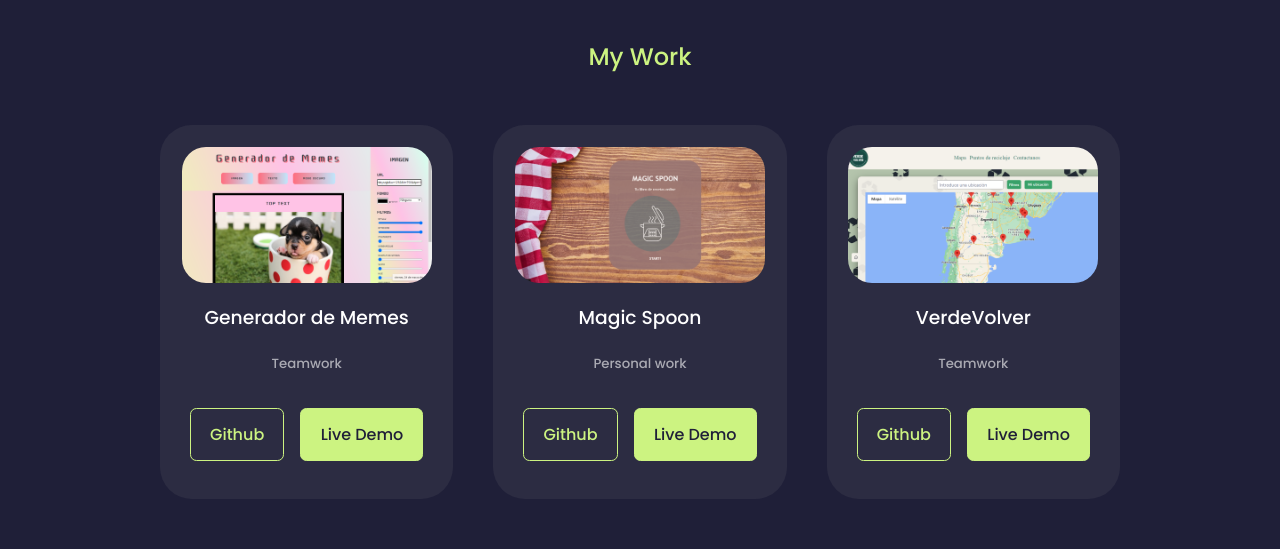
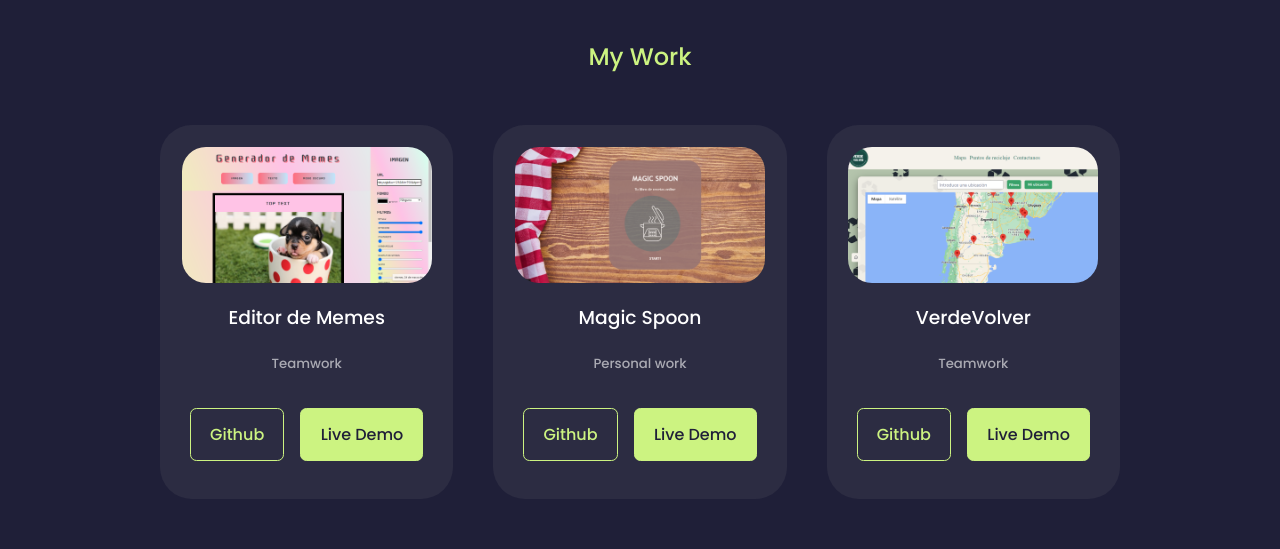
Before and after one commit to SolanaG/sol-portfolio-fullstack, a React (Create React App) app: page / in a window 1280 px wide. Shown: the part 1380-1929 px from the top of the page. Built offline with nearby package versions, Linux system fonts and the light colour scheme.

Commit message:
data-array

```diff
--- a/src/components/work/Work.jsx
+++ b/src/components/work/Work.jsx
@@ -4,20 +4,49 @@ import IMG1 from "../../assets/memes.png";
 import IMG2 from "../../assets/magicspoon.png";
 import IMG3 from "../../assets/verdevolver.png";
 
+const data = [
+  {
+    id: 1,
+    image: IMG1,
+    title: "Editor de Memes",
+    work: "Teamwork",
+    github: "https://github.com/Lupe-Accareddu/Editor-de-Memes",
+    demo: "https://lupe-accareddu.github.io/Editor-de-Memes/",
+  },
+  {
+    id: 2,
+    image: IMG2,
+    title: "Magic Spoon",
+    work: "Personal work",
+    github: "https://github.com/SolanaG/Food-PI",
+    demo: "https://github.com/SolanaG/Food-PI",
+  },
+  {
+    id: 3,
+    image: IMG3,
+    title: "VerdeVolver",
+    work: "Teamwork",
+    github: "https://github.com/natalia-iglesias/VerDeVolver---PF",
+    demo: "https://ver-de-volver-pf.vercel.app/",
+  },
+];
+
 const Work = () => {
   return (
     <section id="work">
       <h2>My Work</h2>
       <div className="container work__container">
-        <article className="work__item">
+        {data.map(({ id, image, title, work, github, demo }) => {
+          return (
+            <article key={id} className="work__item">
               <div className="work__item-img">
-            <img src={IMG1} alt="Memes" />
+                <img src={image} alt={title} />
               </div>
-          <h3>Generador de Memes</h3>
-          <h5>Teamwork</h5>
+              <h3>{title}</h3>
+              <h5>{work}</h5>
               <div className="work__item-cta">
                 <a
-              href="https://github.com/Lupe-Accareddu/Editor-de-Memes"
+                  href={github}
                   className="btn"
                   target="_blank"
                   rel="noreferrer"
@@ -25,7 +54,7 @@ const Work = () => {
                   Github
                 </a>
                 <a
-              href="https://lupe-accareddu.github.io/Editor-de-Memes/"
+                  href={demo}
                   className="btn btn-primary"
                   target="_blank"
                   rel="noreferrer"
@@ -34,56 +63,8 @@ const Work = () => {
                 </a>
               </div>
             </article>
-        <article className="work__item">
-          <div className="work__item-img">
-            <img src={IMG2} alt="MagicSpoon" />
-          </div>
-          <h3>Magic Spoon</h3>
-          <h5>Personal work</h5>
-          <div className="work__item-cta">
-            <a
-              href="https://github.com/SolanaG/Food-PI"
-              className="btn"
-              target="_blank"
-              rel="noreferrer"
-            >
-              Github
-            </a>
-            <a
-              href="https://github.com/SolanaG/Food-PI"
-              className="btn btn-primary"
-              target="_blank"
-              rel="noreferrer"
-            >
-              Live Demo
-            </a>
-          </div>
-        </article>
-        <article className="work__item">
-          <div className="work__item-img">
-            <img src={IMG3} alt="VerdeVolver" />
-          </div>
-          <h3>VerdeVolver</h3>
-          <h5>Teamwork</h5>
-          <div className="work__item-cta">
-            <a
-              href="https://github.com/natalia-iglesias/VerDeVolver---PF"
-              className="btn"
-              target="_blank"
-              rel="noreferrer"
-            >
-              Github
-            </a>
-            <a
-              href="https://ver-de-volver-pf.vercel.app/"
-              className="btn btn-primary"
-              target="_blank"
-              rel="noreferrer"
-            >
-              Live Demo
-            </a>
-          </div>
-        </article>
+          );
+        })}
       </div>
     </section>
   );
--- a/src/index.css
+++ b/src/index.css
@@ -16,7 +16,7 @@
   /* --color-primary: #4db5ff; */
   --color-primary: #ccf381;
   /* --color-primary-variant: rgba(77, 181, 255, 0.4); */
-  --color-primary-variant: rgba(183, 247, 82, 0.4);
+  --color-primary-variant: rgba(180, 245, 76, 0.4);
   --color-white: #fff;
   --color-light: rgba(255, 255, 255, 0.6);
 
```
Lines whose indentation alone changed are shown as unchanged.
